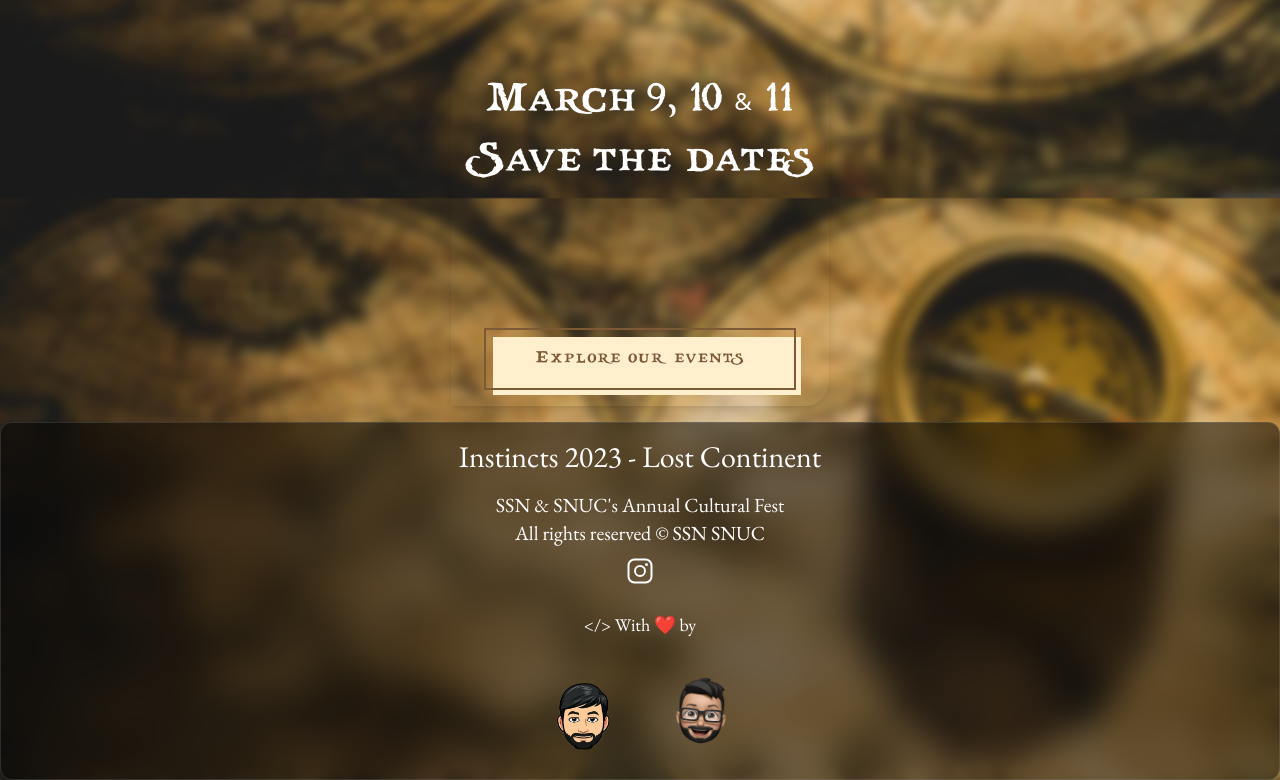
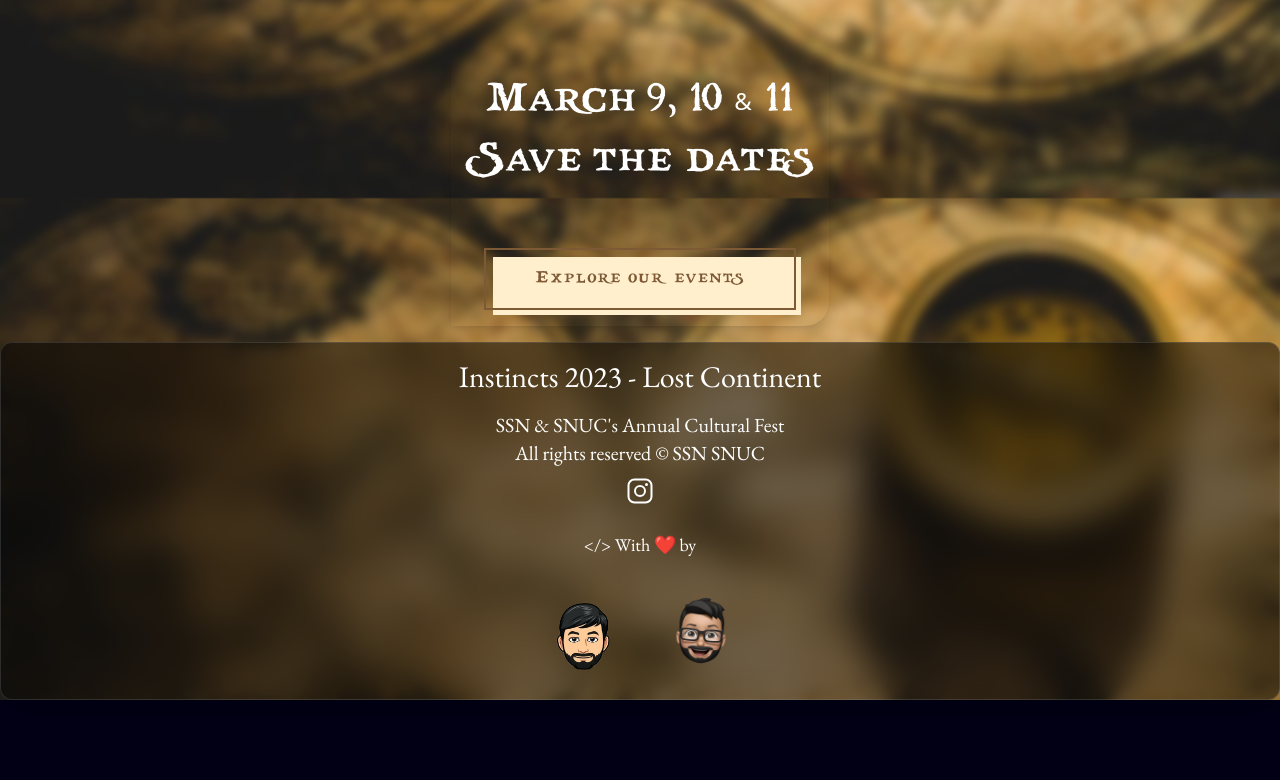
Before and after one commit to monieshravichandrran/instincts23, a Next.js app: page / in a window 1280 px wide. Shown: the part 654-1434 px from the top of the page. After the commit the page ends 1354 px from the top, so only its background shows below. Built offline with nearby package versions, Linux system fonts and the light colour scheme.

Commit message:
margin reduces

```diff
--- a/components/button/index.tsx
+++ b/components/button/index.tsx
@@ -9,7 +9,7 @@ type Children = {
 
 export const Button = ({ children, large, href }: Children) => {
   return (
-    <Link className="mt-24 text-2xl text-center button text-bold" href={href} >
+    <Link className="mt-4 text-2xl text-center button text-bold" href={href} >
       {children}
     </Link>
   );
```
